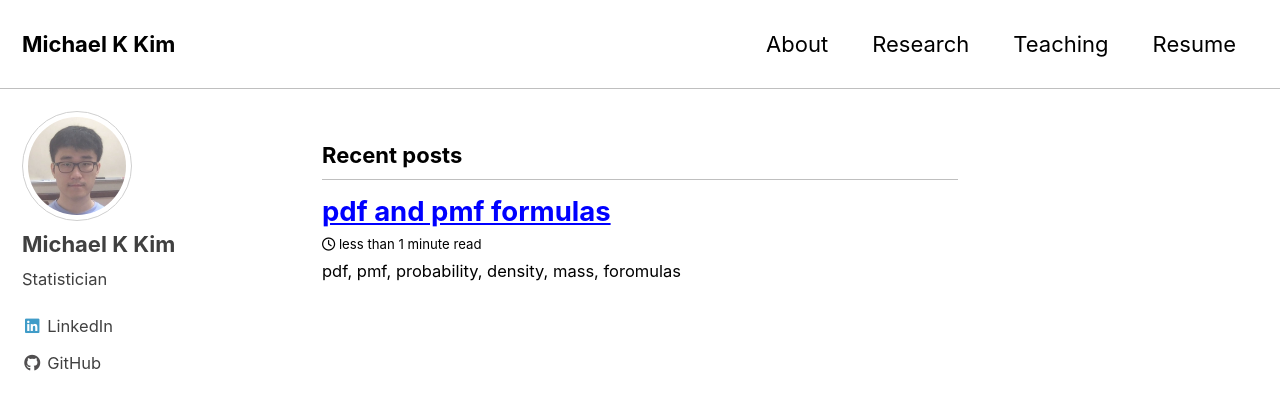
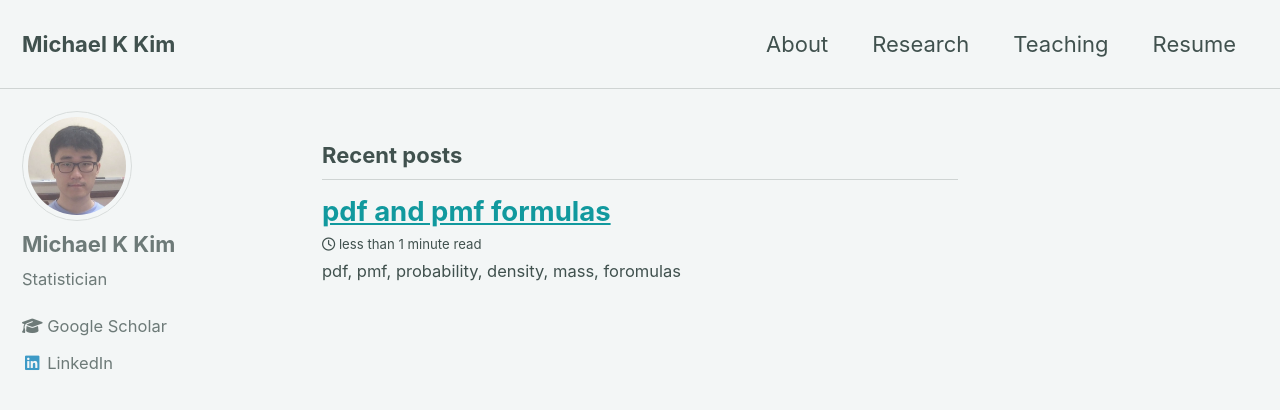
Before and after one commit to michaelkkim/michaelkkim.github.io, a Jekyll site: the page built from index.html, in a window 1280 px wide and 900 px high. Shown: the top 410 px of the window. Built offline with Jekyll 4.4.1, drawn with Linux system fonts in a browser that asks for light colours; cached includes are drawn as plain includes; nearby versions of some CDN libraries; the list of posts is cut into pages by our own code.

Commit message:
Update _config.yml

```diff
--- a/_config.yml
+++ b/_config.yml
@@ -12,7 +12,7 @@
 
 # theme                  : "minimal-mistakes-jekyll"
 # remote_theme           : "mmistakes/minimal-mistakes"
-minimal_mistakes_skin    : "contrast" # "air", "aqua", "contrast", "default", "dark", "dirt", "neon", "mint", "plum", "sunrise"
+minimal_mistakes_skin    : "mint" # "air", "aqua", "contrast", "default", "dark", "dirt", "neon", "mint", "plum", "sunrise"
 
 # Site Settings
 locale                   : "en-US"
@@ -113,12 +113,15 @@ author:
   #location         : "Gainesville, FL"
   #email            : "michaelkkim@ufl.edu"
   linkedin         : "michael-kim-76aa53104/"
-  github           : "michaelkkim"
+  #github           : "michaelkkim"
 
   links:
     - label: "Email"
       icon: "fas fa-fw fa-envelope-square"
       # url: mailto:your.name@email.com
+    - label: "Google Scholar"
+      icon: "fas fa-fw fa-graduation-cap"
+      url: "https://scholar.google.com/citations?hl=en&user=XGAMAaUAAAAJ"
     - label: "Website"
       icon: "fas fa-fw fa-link"
       # url: "https://your-website.com"
```
